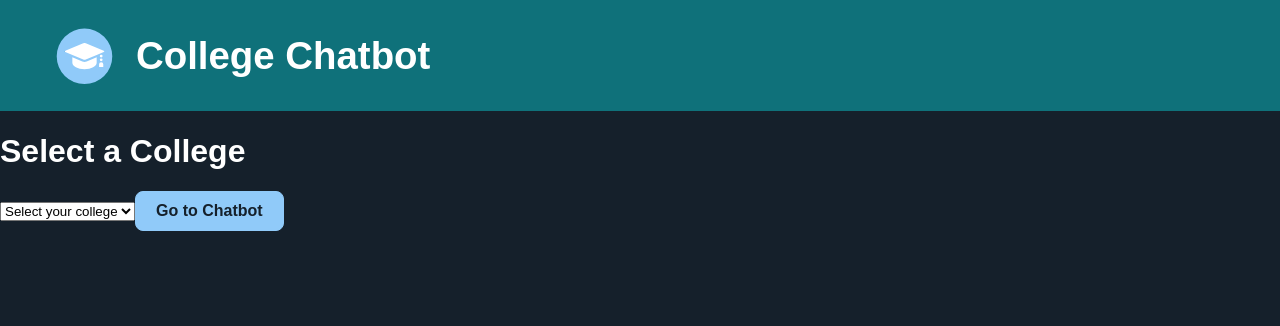
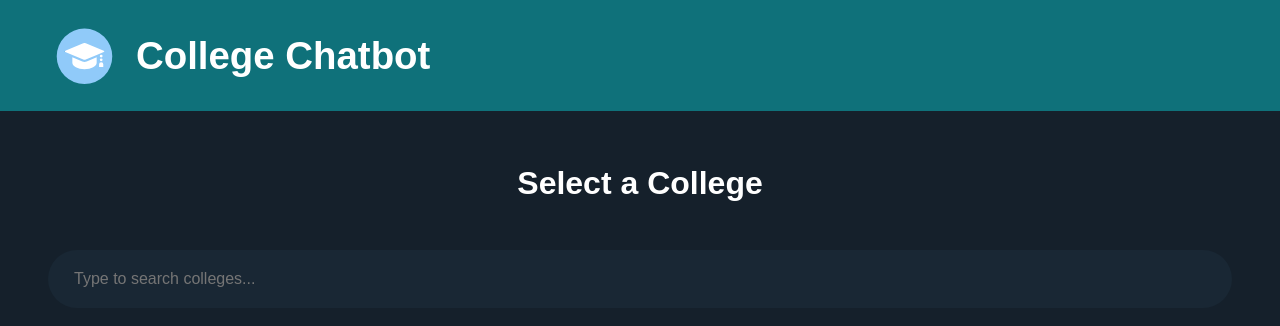
Before and after one commit to HoyaHacks2024-Team/frontend, a React (Create React App) app: page /select-college in a window 1280 px wide. Shown: the top 326 px of the page. Built offline with nearby package versions, Linux system fonts and the light colour scheme.

Commit message:
Add SelectCollege component with styling

```diff
--- a/src/App.css
+++ b/src/App.css
@@ -66,3 +66,15 @@ button:hover {
 	width: 20rem;
 	height: auto;
 }
+
+.college-div {
+	display: flex;
+	flex-direction: column;
+	padding: 2rem 3rem;
+	gap: 3rem;
+}
+
+.college-div h1 {
+	margin-bottom: 0;
+	align-self: center;
+}
--- /dev/null
+++ b/src/SelectCollege.css
@@ -0,0 +1,79 @@
+/* src/SelectCollege.css */
+.search-div {
+	flex: 1;
+	display: flex;
+	align-items: center;
+	gap: 1rem;
+	padding: 0 1rem;
+	padding-right: 0;
+	background-color: #192734;
+	border-radius: 1.9375rem;
+	position: relative; /* Establish a containing block for absolute positioning */
+}
+
+.search-div input {
+	border: none;
+	background-color: transparent;
+	border: hsl(0, 0%, 18.82%);
+	color: var(--search-input-color);
+	font-size: 1rem;
+	font-weight: 500;
+	padding: 0.5rem;
+	flex: 1;
+	width: 100%;
+	padding: 10px;
+	margin: 10px 0;
+	box-sizing: border-box;
+}
+
+.search-div input:focus {
+	outline: none;
+}
+
+ul {
+	list-style-type: none;
+	padding: 0;
+	margin: 0;
+	background: #192734;
+	box-shadow: 0px 4px 5px rgba(0, 0, 0, 0.2);
+	position: absolute;
+	width: 100%; /* Make the ul match the width of the search-div */
+	top: 100%; /* Align the top of the ul with the bottom of the input */
+	left: 0; /* Align the ul to the left edge of the search-div */
+	max-height: 200px;
+	overflow-y: auto;
+	z-index: 1000; /* Ensure the ul is above other content */
+	border-bottom-left-radius: 1.9375rem;
+	border-bottom-right-radius: 1.9375rem;
+}
+
+li {
+	padding: 0.75rem 1.5rem;
+	cursor: pointer;
+}
+
+li:nth-of-type(1) {
+	border-top: 1px solid #ddd;
+	padding-top: 1rem;
+}
+
+li:last-of-type {
+	padding-bottom: 1rem;
+}
+
+ul li:hover {
+	background-color: #ffffff26;
+	color: #ffffff;
+}
+
+input {
+	width: 100%;
+	padding: 10px;
+	margin: 10px 0;
+	box-sizing: border-box;
+}
+
+.search-div.no-rounded-bottom {
+	border-bottom-left-radius: 0;
+	border-bottom-right-radius: 0;
+}
--- a/src/SelectCollege.js
+++ b/src/SelectCollege.js
@@ -1,26 +1,81 @@
 // src/SelectCollege.js
-import React, { useState } from "react";
+import React, { useState, useEffect } from "react";
 import { Link } from "react-router-dom";
+import "./SelectCollege.css"; // Make sure you have this for styling
 
 const SelectCollege = () => {
-	const [college, setCollege] = useState("");
+	const [query, setQuery] = useState("");
+	const [colleges, setColleges] = useState([]);
+	const [selectedCollege, setSelectedCollege] = useState("");
 
-	const handleSelectChange = (event) => {
-		setCollege(event.target.value);
+	// Fetch colleges from the API when the query changes
+	useEffect(() => {
+		const fetchColleges = async () => {
+			if (query.length === 0) {
+				setColleges([]);
+				return;
+			}
+
+			try {
+				const response = await fetch(
+					`http://universities.hipolabs.com/search?name=${query}`
+				);
+				const data = await response.json();
+				setColleges(data);
+			} catch (error) {
+				console.error("Error fetching data: ", error);
+				setColleges([]);
+			}
+		};
+
+		const delayDebounceFn = setTimeout(() => {
+			fetchColleges();
+		}, 500); // Debounce the API call by 500ms
+
+		return () => clearTimeout(delayDebounceFn); // Cleanup the effect
+	}, [query]);
+
+	const handleInputChange = (e) => {
+		setQuery(e.target.value);
+	};
+
+	const handleSelectCollege = (collegeName) => {
+		setSelectedCollege(collegeName);
+		setQuery(collegeName); // Update the input field with the college name
+		setColleges([]); // Clear the suggestions
 	};
 
 	return (
-		<div>
+		<div className="college-div">
 			<h1>Select a College</h1>
-			<select value={college} onChange={handleSelectChange}>
-				<option value="">Select your college</option>
-				<option value="college1">College 1</option>
-				<option value="college2">College 2</option>
-				{/* Add more colleges here */}
-			</select>
-			<Link to={`/chatbot/${college}`}>
-				<button>Go to Chatbot</button>
-			</Link>
+			<div
+				className={`search-div ${
+					colleges.length > 0 ? "no-rounded-bottom" : ""
+				}`}
+			>
+				{" "}
+				{/* Dynamic class */}
+				<input
+					type="text"
+					value={query}
+					onChange={handleInputChange}
+					placeholder="Type to search colleges..."
+				/>
+				{colleges.length > 0 && (
+					<ul>
+						{colleges.map((college, index) => (
+							<li key={index} onClick={() => handleSelectCollege(college.name)}>
+								{college.name}
+							</li>
+						))}
+					</ul>
+				)}
+			</div>
+			{selectedCollege && (
+				<Link to={`/chatbot/${encodeURIComponent(selectedCollege)}`}>
+					<button>Go to Chatbot</button>
+				</Link>
+			)}
 		</div>
 	);
 };
```
